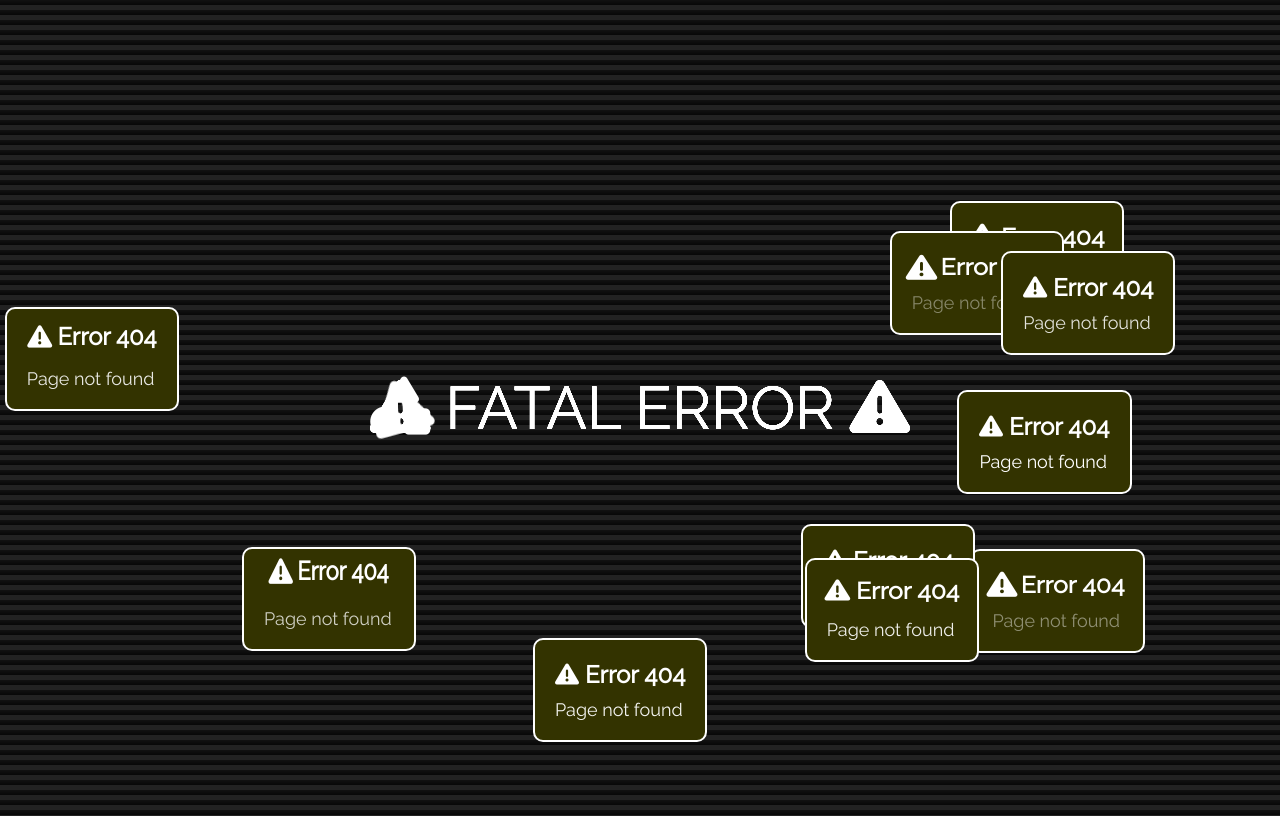
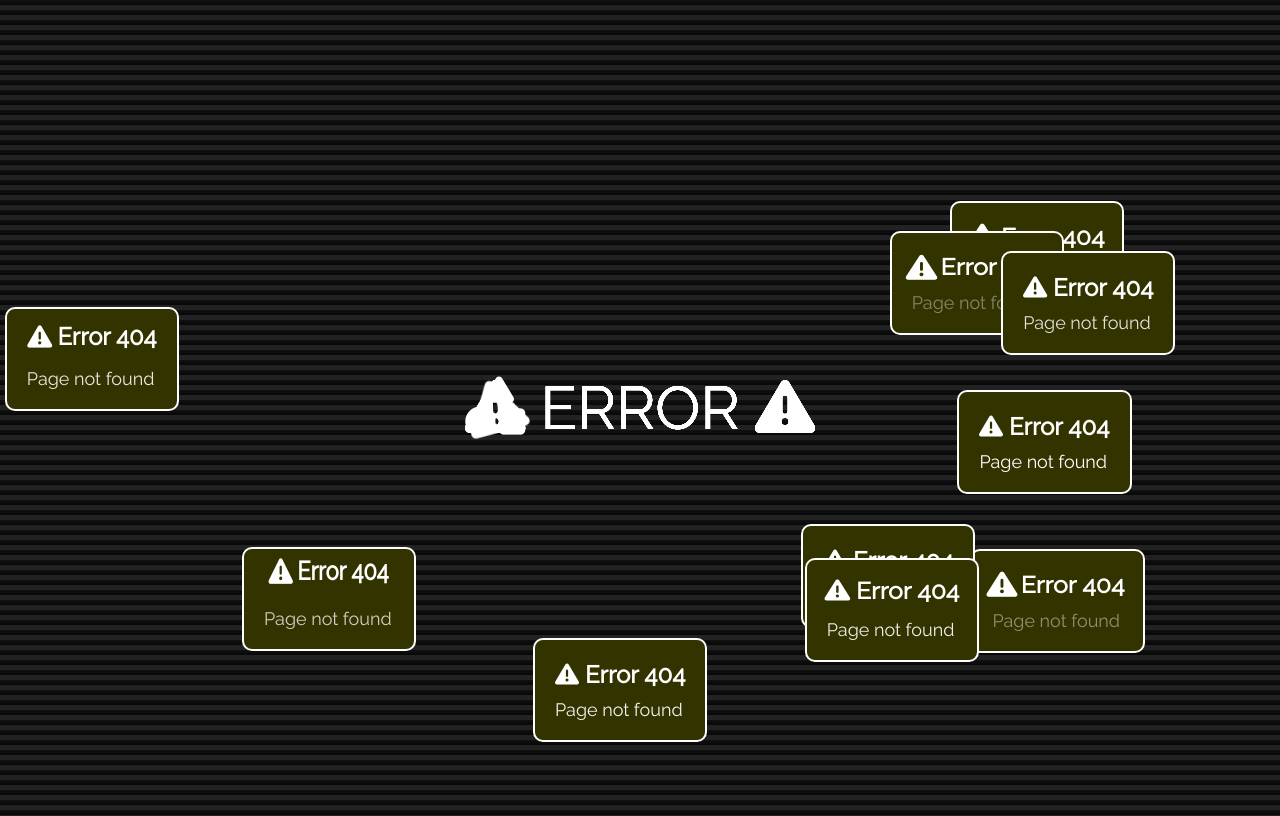
Before and after one commit to rdxkeerthi/ipsq, a plain HTML site: page 404.html in a window 1280 px wide. Drawn offline with Linux system fonts and the light colour scheme; a web font is replaced by a local one.

Commit message:
Update 404.html

```diff
--- a/404.html
+++ b/404.html
@@ -3,16 +3,16 @@
 <link rel="stylesheet" href="https://cdnjs.cloudflare.com/ajax/libs/font-awesome/6.5.1/css/all.min.css" />
 
 <div class="glitch">
-	<div class="line"><i class="fa-solid fa-triangle-exclamation"></i> FATAL ERROR <i class="fa-solid fa-triangle-exclamation"></i></div>
-	<div class="line"><i class="fa-solid fa-triangle-exclamation"></i> FATAL ERROR <i class="fa-solid fa-triangle-exclamation"></i></div>
-	<div class="line"><i class="fa-solid fa-triangle-exclamation fa-beat"></i> FATAL ERROR <i class="fa-solid fa-triangle-exclamation"></i></div>
-	<div class="line"><i class="fa-solid fa-triangle-exclamation"></i> FATAL ERROR <i class="fa-solid fa-triangle-exclamation"></i></div>
-	<div class="line"><i class="fa-solid fa-triangle-exclamation"></i> FATAL ERROR <i class="fa-solid fa-triangle-exclamation"></i></div>
-	<div class="line"><i class="fa-solid fa-shapes"></i> FATAL ERROR <i class="fa-solid fa-triangle-exclamation fa-beat"></i></div>
-	<div class="line"><i class="fa-solid fa-triangle-exclamation"></i> FATAL ERROR <i class="fa-solid fa-triangle-exclamation"></i></div>
-	<div class="line"><i class="fa-solid fa-triangle-exclamation"></i> FATAL ERROR</div>
-	<div class="line"><i class="fa-solid fa-triangle-exclamation fa-shake"></i> FATAL ERROR</div>
-	<div class="line"><i class="fa-solid fa-triangle-exclamation"></i> FATAL ERROR <i class="fa-solid fa-triangle-exclamation"></i></div>
+	<div class="line"><i class="fa-solid fa-triangle-exclamation"></i> ERROR <i class="fa-solid fa-triangle-exclamation"></i></div>
+	<div class="line"><i class="fa-solid fa-triangle-exclamation"></i> ERROR <i class="fa-solid fa-triangle-exclamation"></i></div>
+	<div class="line"><i class="fa-solid fa-triangle-exclamation fa-beat"></i> ERROR <i class="fa-solid fa-triangle-exclamation"></i></div>
+	<div class="line"><i class="fa-solid fa-triangle-exclamation"></i> ERROR <i class="fa-solid fa-triangle-exclamation"></i></div>
+	<div class="line"><i class="fa-solid fa-triangle-exclamation"></i> ERROR <i class="fa-solid fa-triangle-exclamation"></i></div>
+	<div class="line"><i class="fa-solid fa-shapes"></i> ERROR <i class="fa-solid fa-triangle-exclamation fa-beat"></i></div>
+	<div class="line"><i class="fa-solid fa-triangle-exclamation"></i> ERROR <i class="fa-solid fa-triangle-exclamation"></i></div>
+	<div class="line"><i class="fa-solid fa-triangle-exclamation"></i> ERROR</div>
+	<div class="line"><i class="fa-solid fa-triangle-exclamation fa-shake"></i> ERROR</div>
+	<div class="line"><i class="fa-solid fa-triangle-exclamation"></i> ERROR <i class="fa-solid fa-triangle-exclamation"></i></div>
 </div>
 
 <canvas id="errorCanvas" class="fa-shake"></canvas>
```
